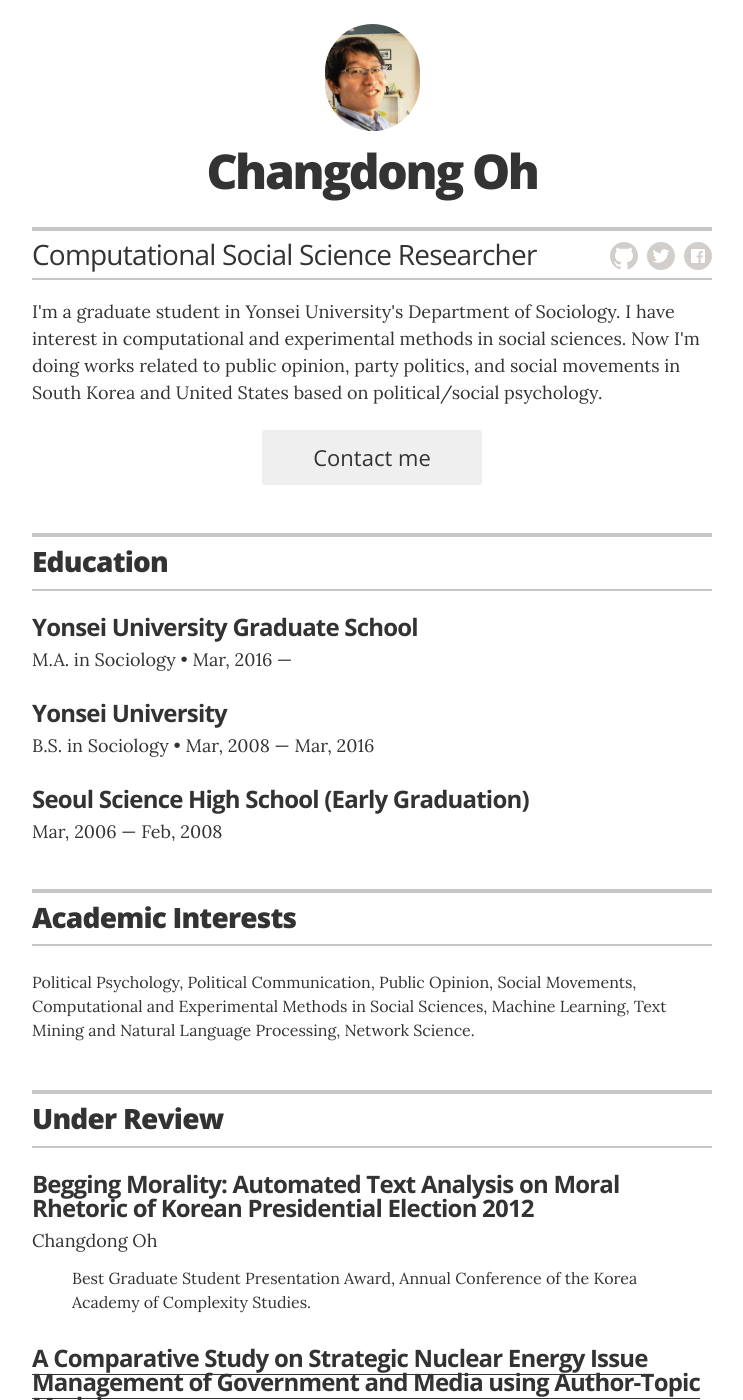
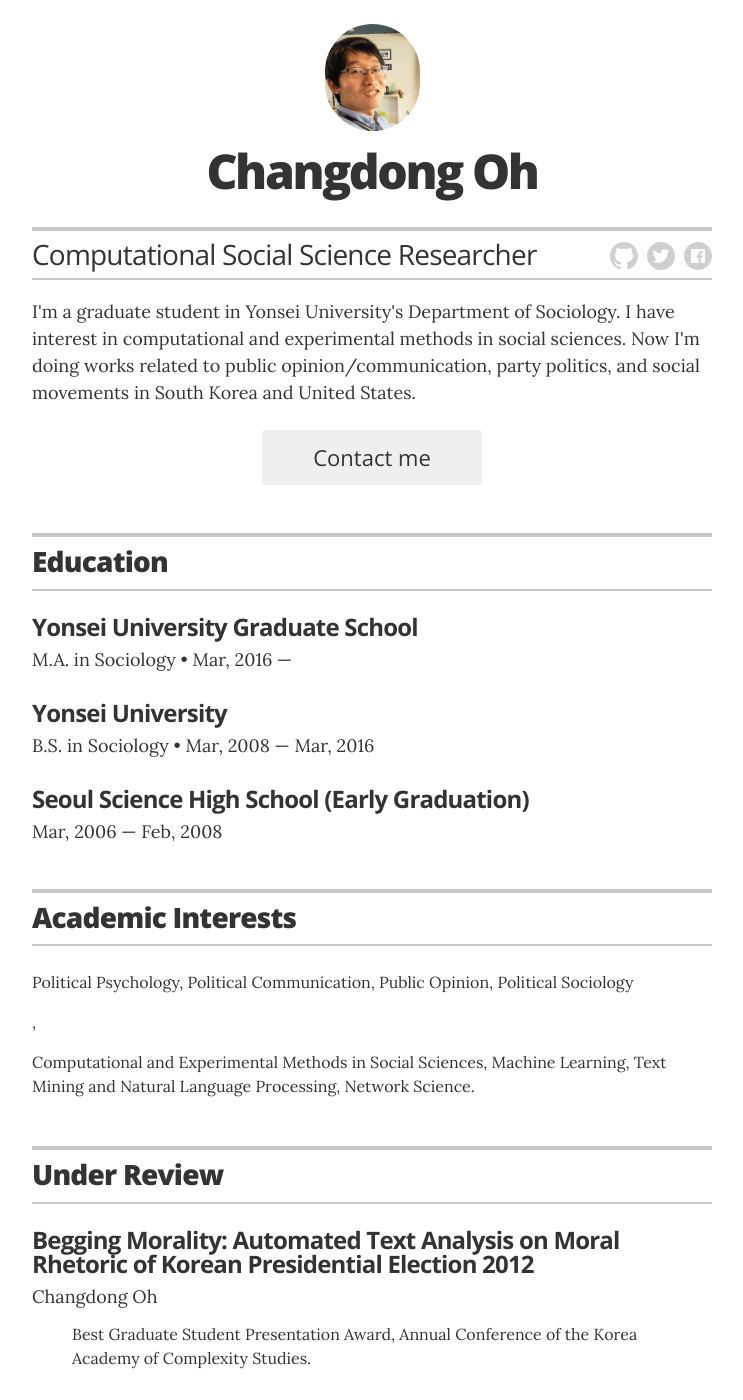
Before and after one commit to ChangdongOh/ChangdongOh.github.io, a Jekyll site: the page built from index.html, in a window 1280 px wide and 1400 px high. Shown: the whole window, without its empty margins (268-1011 px from the left). Built offline with Jekyll 4.4.1, drawn with Linux system fonts in a browser that asks for light colours.

Commit message:
no message

```diff
--- a/_config.yml
+++ b/_config.yml
@@ -16,7 +16,7 @@ resume_contact_email:
   "lamancha91@gmail.com"
 resume_header_contact_info: "Yonsei University, Department of Sociology
  | lamancha91@gmail.com"
-resume_header_intro: "<p>I'm a graduate student in Yonsei University's Department of Sociology. I have interest in computational and experimental methods in social sciences. Now I'm doing works related to public opinion, party politics, and social movements in South Korea and United States based on political/social psychology.</p>"
+resume_header_intro: "<p>I'm a graduate student in Yonsei University's Department of Sociology. I have interest in computational and experimental methods in social sciences. Now I'm doing works related to public opinion/communication, party politics, and social movements in South Korea and United States.</p>"
 
 # use "yes" to display the email contact button,
 # "no" to display an "I'm not looking for work" message,
--- a/_data/interests.yml
+++ b/_data/interests.yml
@@ -1,2 +1,2 @@
 # Interests
-- description: Political Psychology, Political Communication, Public Opinion, Social Movements, Computational and Experimental Methods in Social Sciences, Machine Learning, Text Mining and Natural Language Processing, Network Science.
+- description: <p>Political Psychology, Political Communication, Public Opinion, Political Sociology</p>, <p>Computational and Experimental Methods in Social Sciences, Machine Learning, Text Mining and Natural Language Processing, Network Science.</p>
```
